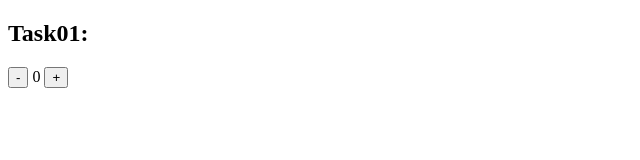
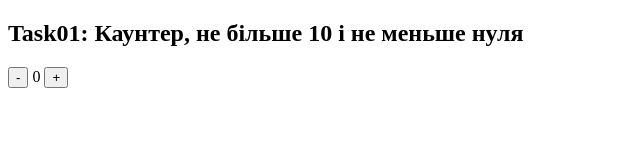
Before and after one commit to alexua99/js-lesson_v3, a plain HTML site: page Final-lesson/task01.html in a window 1280 px wide. Shown: the whole page, without its empty margins (0-640 px from the left). Drawn offline with Linux system fonts and the light colour scheme.

Commit message:
впапв

```diff
--- a/Final-lesson/task01.html
+++ b/Final-lesson/task01.html
@@ -9,7 +9,7 @@
 
 <body>
 
-    <h2>Task01: </h2>
+    <h2>Task01: Каунтер, не більше 10 і не меньше нуля</h2>
     <button>-</button>
     <span class="out">0</span>
     <button>+</button>
```
